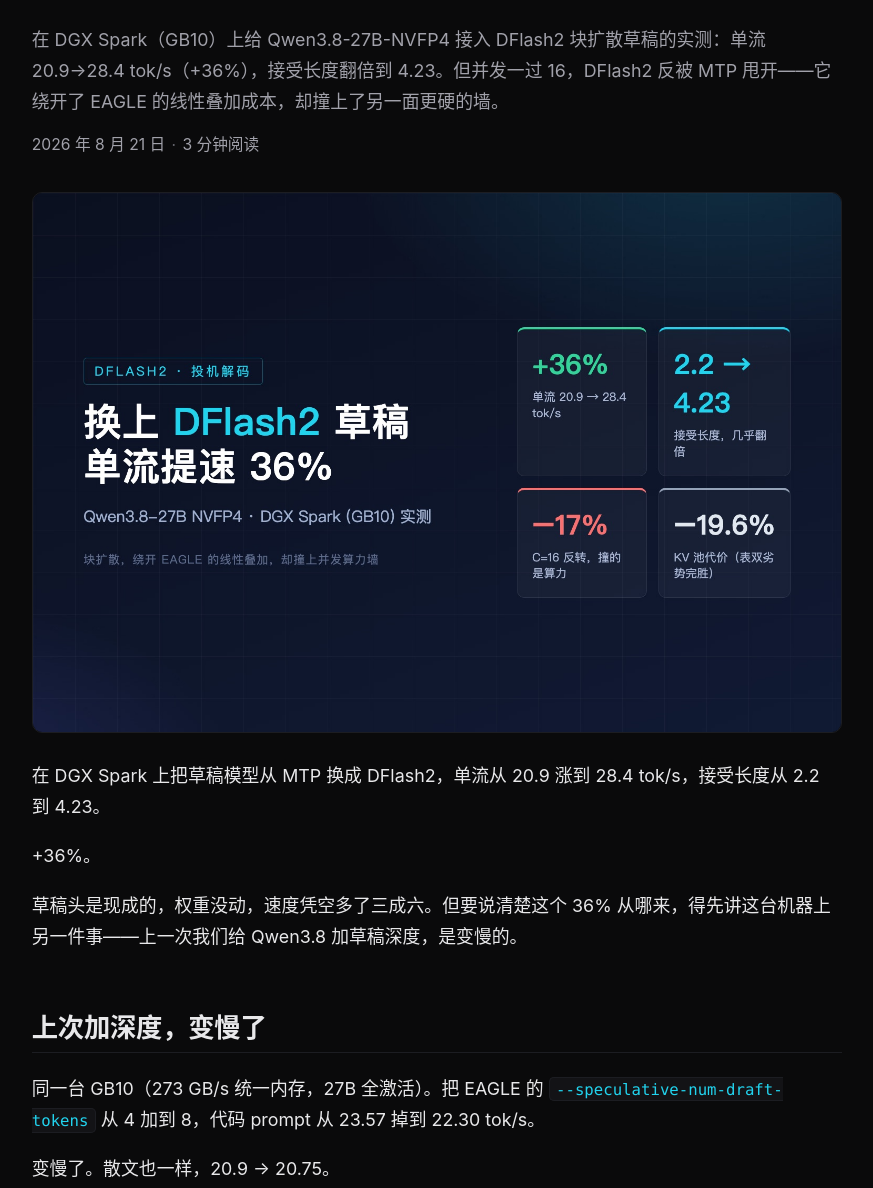
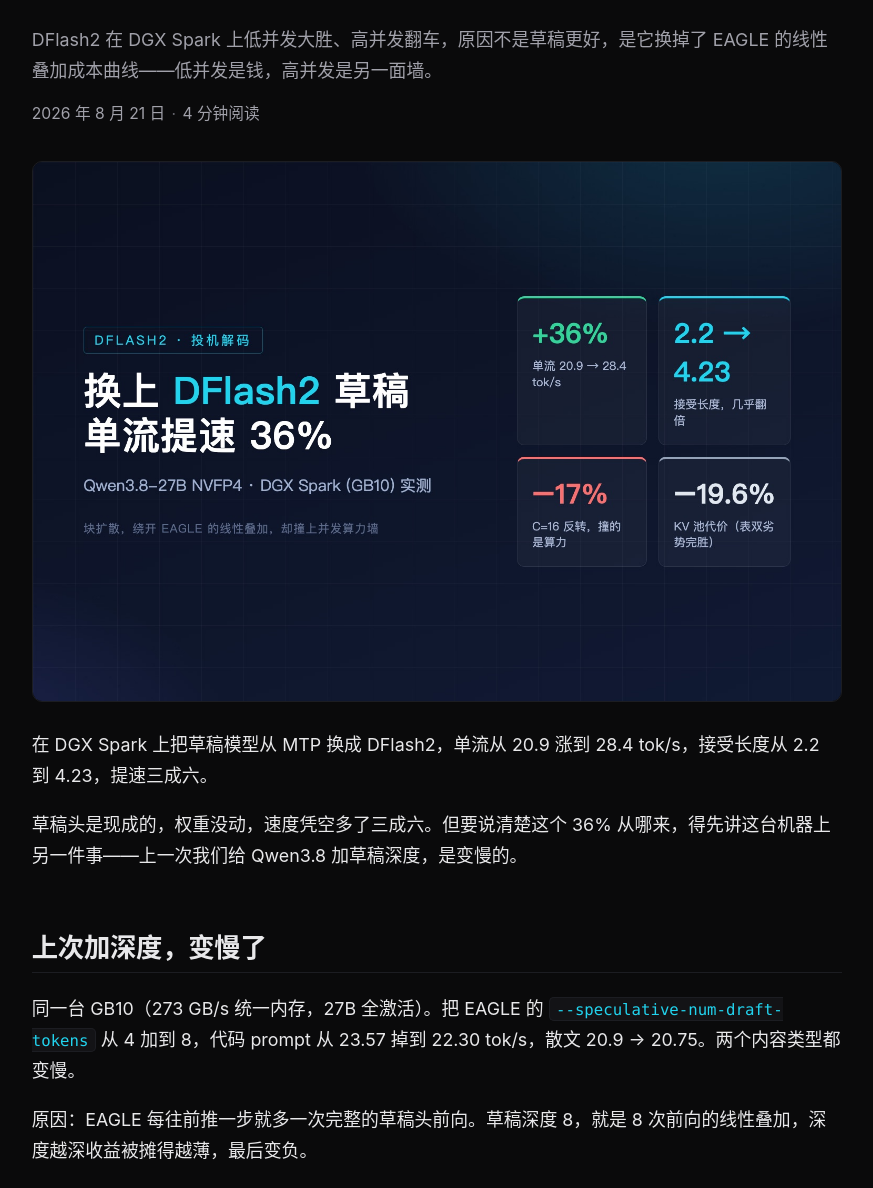
Before and after one commit to c4bbage/c4bbage.github.io, an Astro site: page /posts/2026-08-21-qwen38-nvfp4-dflash2-dgx-spark in a window 1280 px wide. Shown: the part 205-1393 px from the top of the page, without its empty margins (203-1076 px from the left). Built offline with nearby package versions, Linux system fonts and the light colour scheme; Astro itself is replaced by a stand-in of ours; some packages are replaced by stand-ins of ours.

Commit message:
post: 收单句段 AI 节奏套路 + 摘要与开头去重

```diff
--- a/src/content/posts/zh/2026-08-21-qwen38-nvfp4-dflash2-dgx-spark.mdx
+++ b/src/content/posts/zh/2026-08-21-qwen38-nvfp4-dflash2-dgx-spark.mdx
@@ -1,6 +1,6 @@
 ---
 title: "Qwen3.8-27B 换上 DFlash2 草稿，单流提速 36%：DGX Spark 实测与反转"
-description: "在 DGX Spark（GB10）上给 Qwen3.8-27B-NVFP4 接入 DFlash2 块扩散草稿的实测：单流 20.9→28.4 tok/s（+36%），接受长度翻倍到 4.23。但并发一过 16，DFlash2 反被 MTP 甩开——它绕开了 EAGLE 的线性叠加成本，却撞上了另一面更硬的墙。"
+description: "DFlash2 在 DGX Spark 上低并发大胜、高并发翻车，原因不是草稿更好，是它换掉了 EAGLE 的线性叠加成本曲线——低并发是钱，高并发是另一面墙。"
 date: 2026-08-21
 lang: zh
 tags: [speculative-decoding, dflash2, dflash, sglang, qwen, dgx-spark, gb10]
@@ -11,17 +11,13 @@
 
 ![Qwen3.8-27B 接入 DFlash2 草稿实测](/images/posts/2026-08-21-qwen38-nvfp4-dflash2-dgx-spark/cover.jpg)
 
-在 DGX Spark 上把草稿模型从 MTP 换成 DFlash2，单流从 20.9 涨到 28.4 tok/s，接受长度从 2.2 到 4.23。
-
-+36%。
+在 DGX Spark 上把草稿模型从 MTP 换成 DFlash2，单流从 20.9 涨到 28.4 tok/s，接受长度从 2.2 到 4.23，提速三成六。
 
 草稿头是现成的，权重没动，速度凭空多了三成六。但要说清楚这个 36% 从哪来，得先讲这台机器上另一件事——上一次我们给 Qwen3.8 加草稿深度，是变慢的。
 
 ## 上次加深度，变慢了
 
-同一台 GB10（273 GB/s 统一内存，27B 全激活）。把 EAGLE 的 `--speculative-num-draft-tokens` 从 4 加到 8，代码 prompt 从 23.57 掉到 22.30 tok/s。
-
-变慢了。散文也一样，20.9 → 20.75。
+同一台 GB10（273 GB/s 统一内存，27B 全激活）。把 EAGLE 的 `--speculative-num-draft-tokens` 从 4 加到 8，代码 prompt 从 23.57 掉到 22.30 tok/s，散文 20.9 → 20.75。两个内容类型都变慢。
 
 原因：EAGLE 每往前推一步就多一次完整的草稿头前向。草稿深度 8，就是 8 次前向的线性叠加，深度越深收益被摊得越薄，最后变负。
 
```
